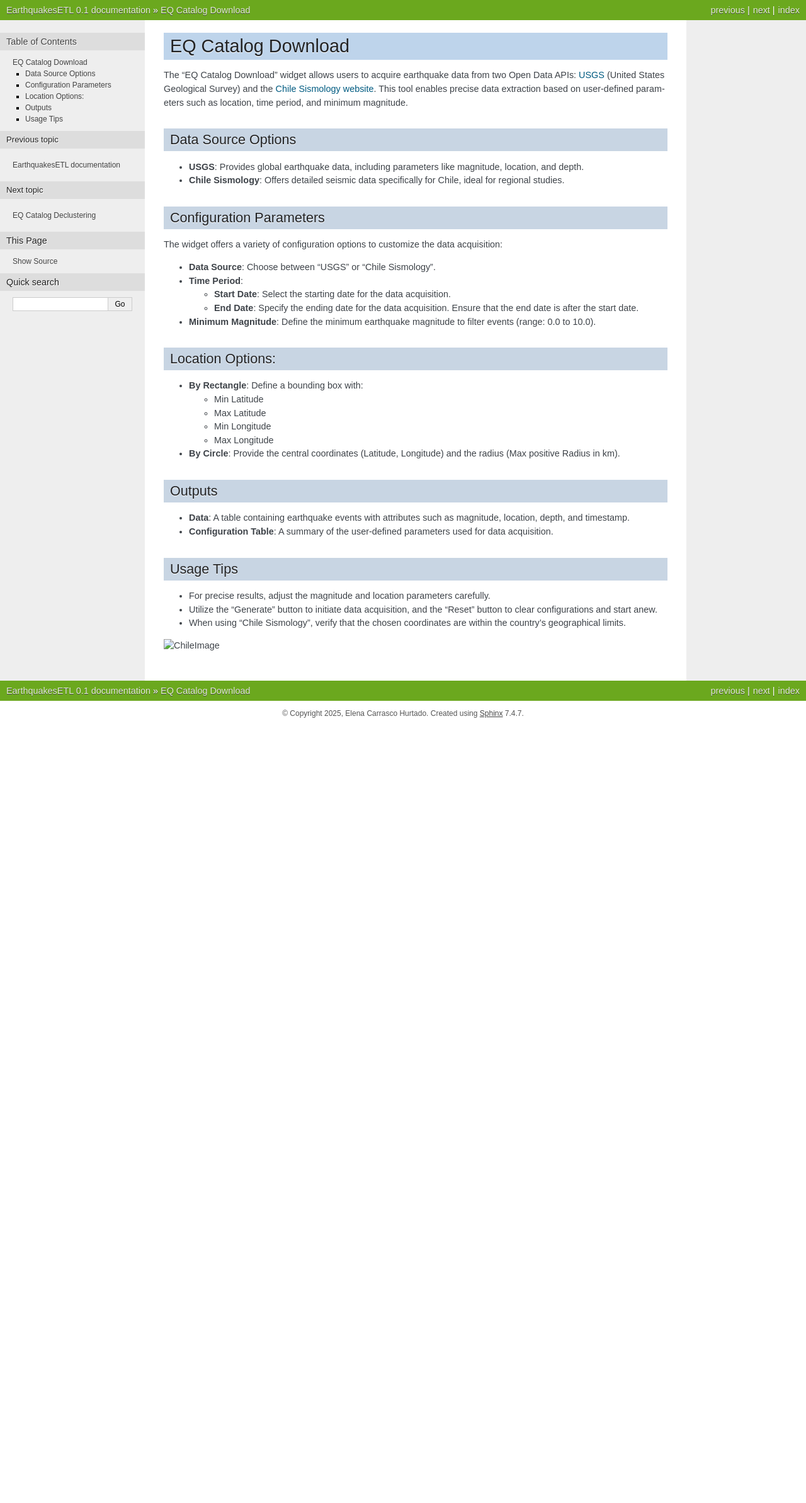
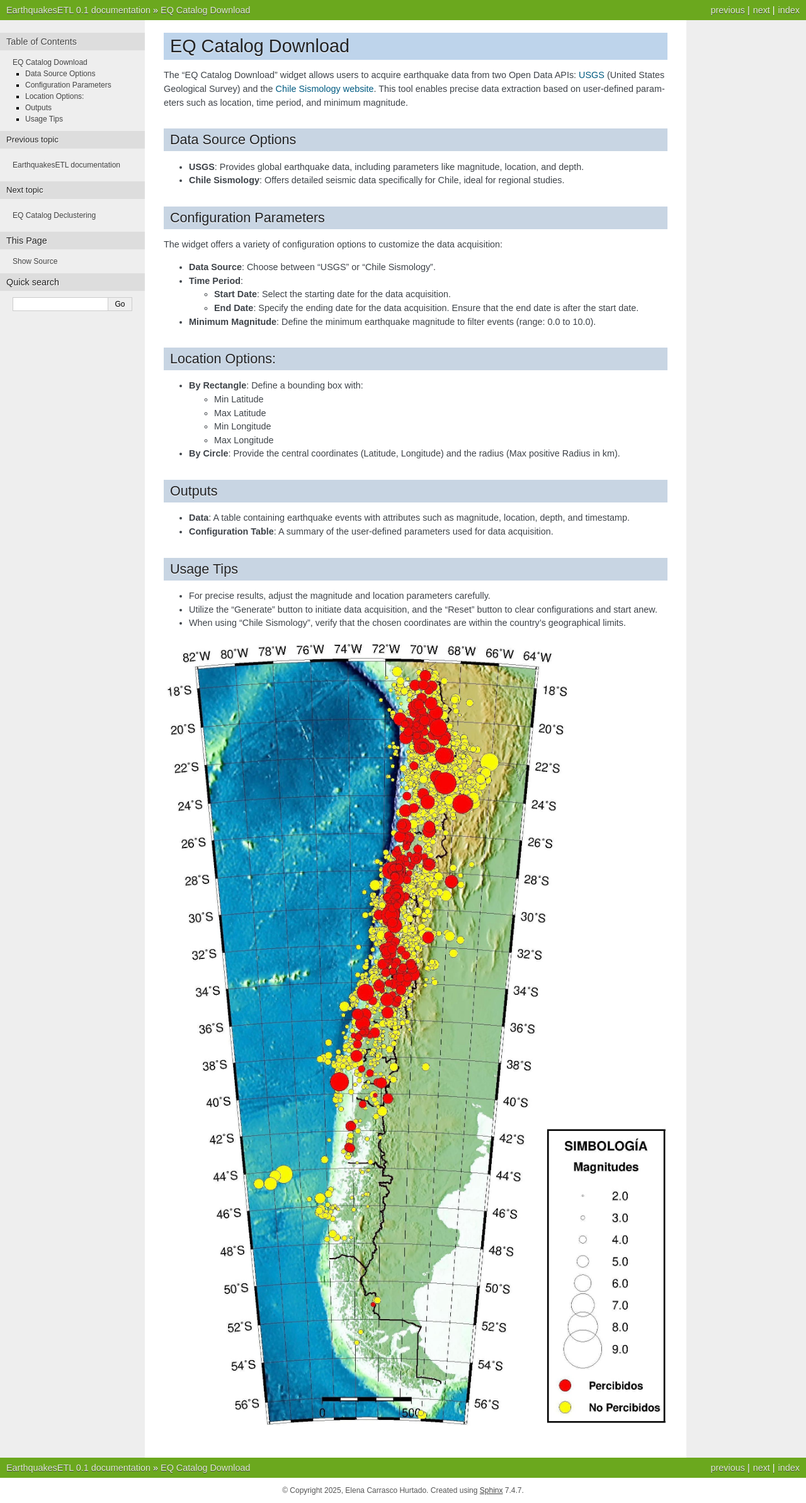
Before and after one commit to gualbe/orange-earthquakes-etl, a Sphinx documentation site: the page built from doc/widgets/oweqcatalogdownload.md, in a window 1280 px wide. Shown: the whole page at 63% size. Built offline with Sphinx 7.4.7, drawn with Linux system fonts in a browser that asks for light colours; before the commit the page ends 1153 px from its top, so only the background shows below that.

Commit message:
Corrección imagen y enlaces ayuda v1.0.6

```diff
--- a/doc/conf.py
+++ b/doc/conf.py
@@ -45,6 +45,7 @@ import shlex
 # ones.
 extensions = [
     'sphinx.ext.autodoc',
+    'myst_parser',
 ]
 
 # Add any paths that contain templates here, relative to this directory.
@@ -52,7 +53,6 @@ templates_path = ['templates']
 
 # The suffix(es) of source filenames.
 # You can specify multiple suffix as a list of string:
-# source_suffix = ['.rst', '.md']
 source_suffix = ['.rst', '.md']
 source_parsers = {".md": "recommonmark.parser.CommonMarkParser"}
 
--- a/doc/widgets/oweqcatalogdownload.md
+++ b/doc/widgets/oweqcatalogdownload.md
@@ -47,4 +47,4 @@ Usage Tips
 - Utilize the "Generate" button to initiate data acquisition, and the "Reset" button to clear configurations and start anew.
 - When using "Chile Sismology", verify that the chosen coordinates are within the country's geographical limits.
 
-![ChileImage](../_build/htmlhelp/_static/ChileImage.jpg)
+![ChileImage.jpg](images/ChileImage.jpg)
--- a/setup.py
+++ b/setup.py
@@ -72,7 +72,7 @@ CLASSIFIERS = [
 
 setup(
     name="EarthquakesETL",
-    version="1.0.5",
+    version="1.0.6",
     author="Elena Carrasco Hurtado",
     author_email="ecarrascohurtado@gmail.com",
     description="EarthquakesETL add-on for Orange 3 data mining software.",
```
Also changed, not shown: doc/widgets/images/ChileImage.jpg (added).
